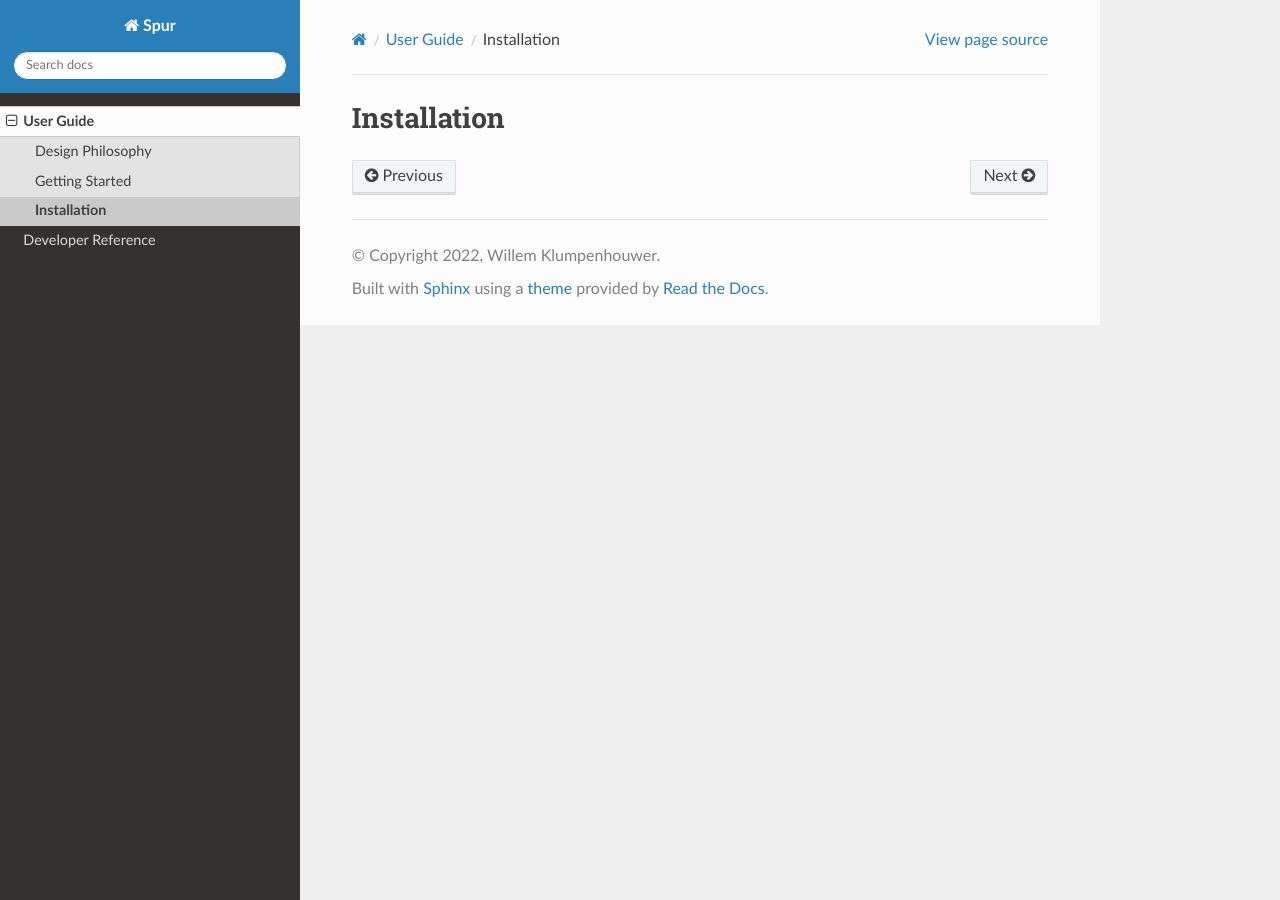
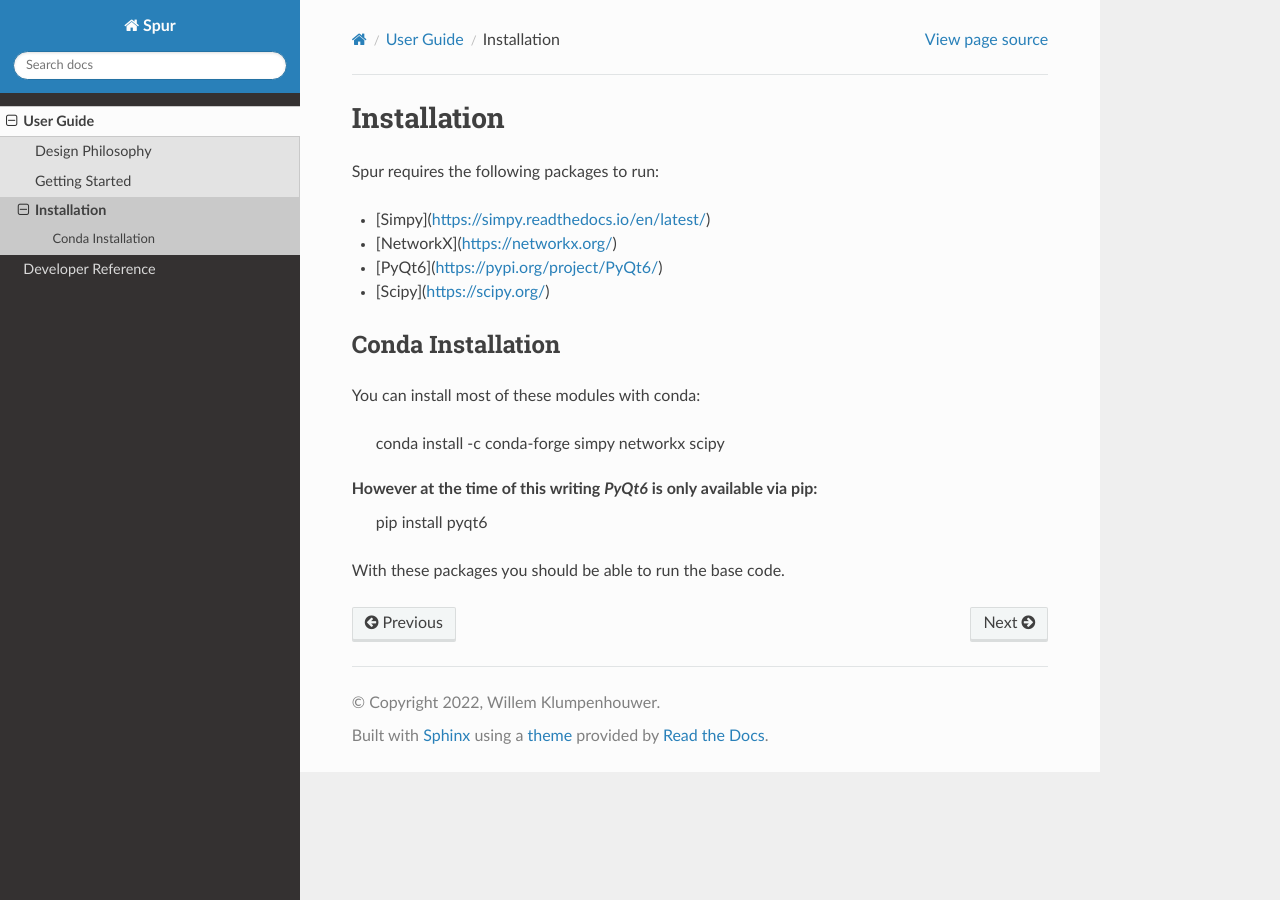
Before and after one commit to spur-sim/spur, a Sphinx documentation site: the page built from docs/source/manual/installation.rst, in a window 1280 px wide. Built offline with Sphinx 7.4.7 and the Read the Docs theme 2.0.0, drawn with Linux system fonts in a browser that asks for light colours.

Commit message:
Added basic installation instructions

```diff
--- a/docs/source/manual/installation.rst
+++ b/docs/source/manual/installation.rst
@@ -1,2 +1,22 @@
 Installation
 ============
+
+Spur requires the following packages to run:
+
+* [Simpy](https://simpy.readthedocs.io/en/latest/)
+* [NetworkX](https://networkx.org/)
+* [PyQt6](https://pypi.org/project/PyQt6/)
+* [Scipy](https://scipy.org/)
+
+Conda Installation
+------------------
+
+You can install most of these modules with conda:
+
+    conda install -c conda-forge simpy networkx scipy
+
+However at the time of this writing `PyQt6` is only available via pip:
+    pip install pyqt6
+
+
+With these packages you should be able to run the base code.
```
